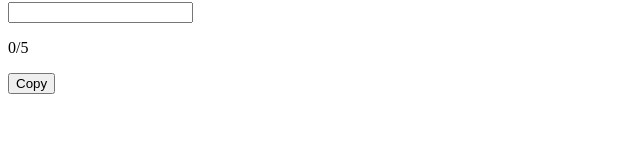
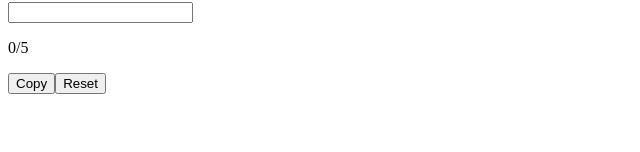
Before and after one commit to c-grattan/HaikuHelper, a Next.js app: page /HaikuHelper/ in a window 1280 px wide. Shown: the part 148-300 px from the top of the page, without its empty margins (0-640 px from the left). Built offline with nearby package versions, Linux system fonts and the light colour scheme.

Commit message:
Add reset button

```diff
--- a/app/HaikuTracker/HaikuTracker.tsx
+++ b/app/HaikuTracker/HaikuTracker.tsx
@@ -7,13 +7,19 @@ export const HaikuTracker = () => {
 	const syllablePattern = [5, 7, 5];
 	const lines: [string, Dispatch<SetStateAction<string>>][] = [useState(""), useState(""), useState("")];
 
-
 	function copyHaiku(): void {
 		navigator.clipboard.writeText(`${lines[0][0]}\n${lines[1][0]}\n${lines[2][0]}`);
+	}
+
+	function reset(): void {
+		lines.forEach((line) => {
+			line[1]("");
+		});
 	}
 
 	return <>
 		{syllablePattern.map((num, index) => { return <SyllableCounter key={index} limit={num} lineText={lines[index]} /> })}
 		<button data-testid="copyButton" onClick={() => copyHaiku()}>Copy</button>
+		<button data-testid="resetButton" onClick={() => reset()}>Reset</button>
 	</>
 };
```
Also changed, not shown: 1 other file (tests, documents, lock files or other folders).
